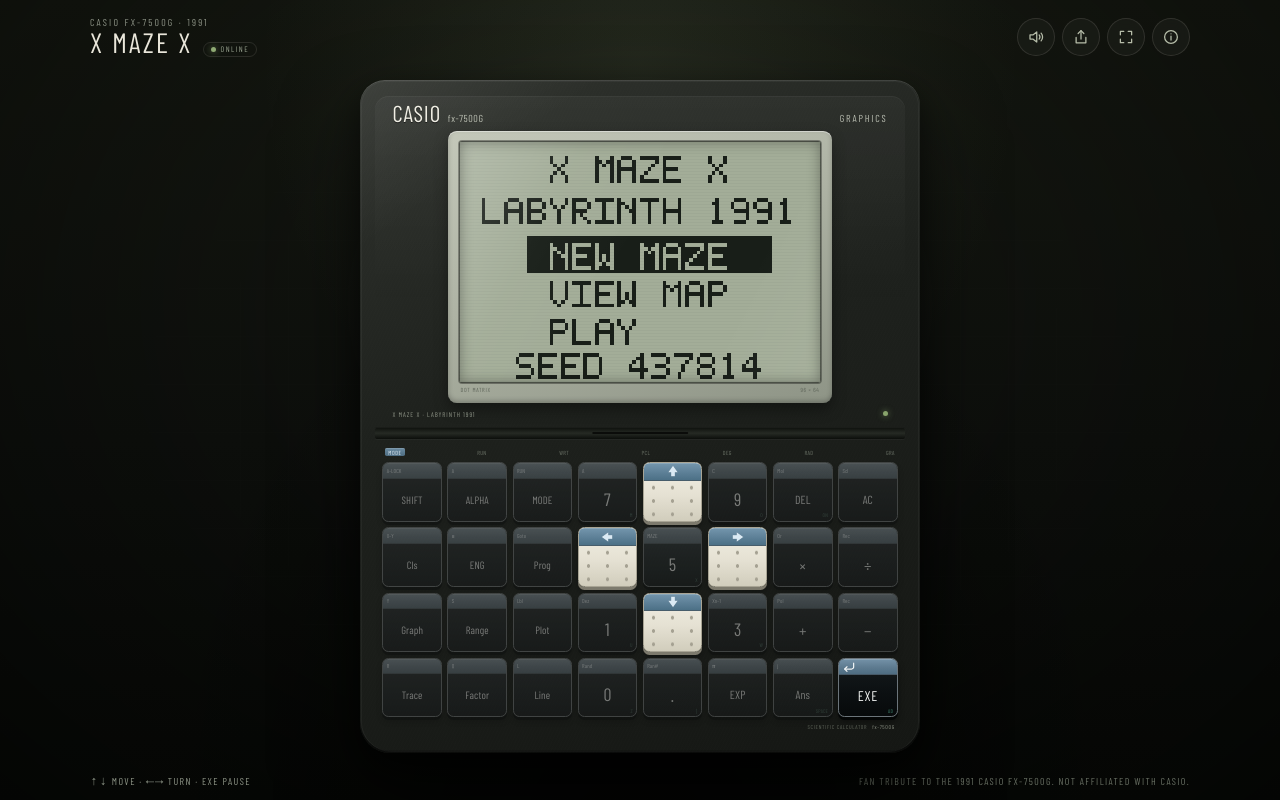
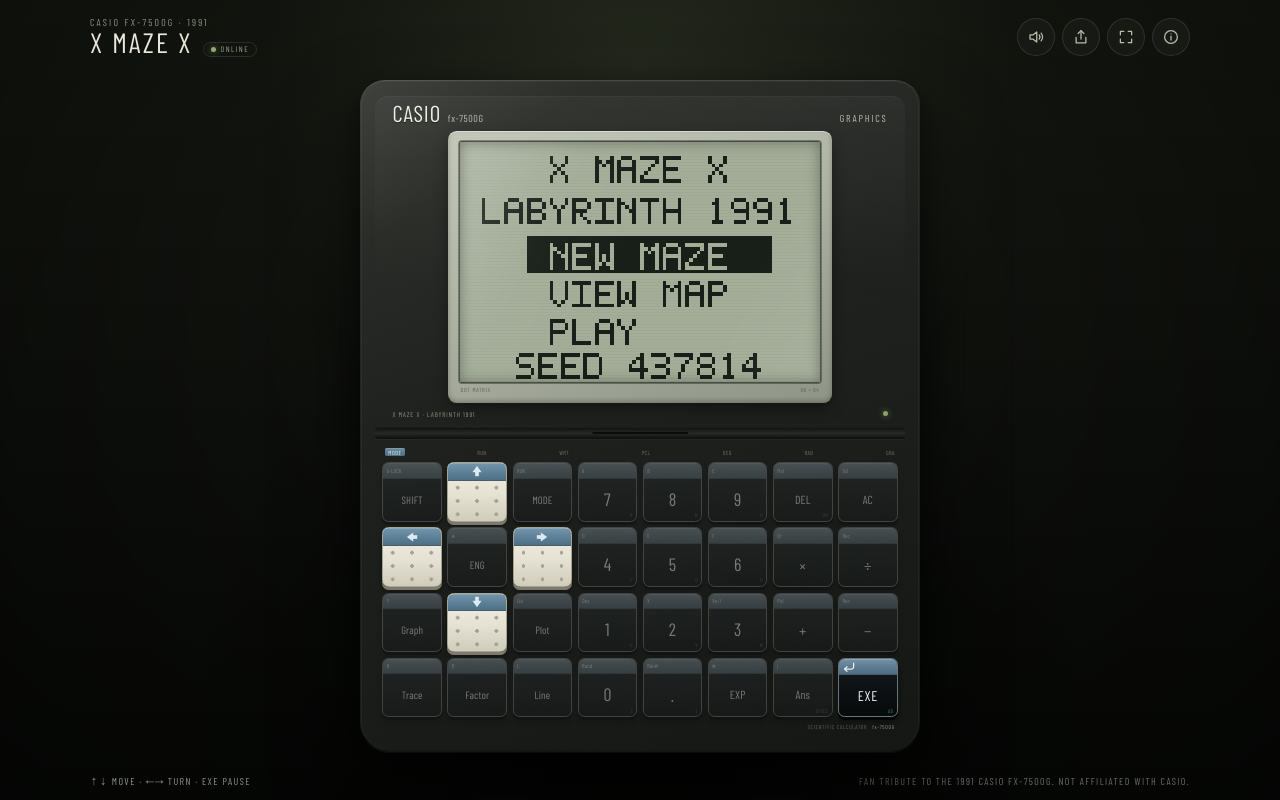
Before and after one commit to hipe-0/x-maze-x-labyrinth, a React (Vite) app: page / in a window 1280 px wide. Built offline with nearby package versions, Linux system fonts and the light colour scheme.

Commit message:
Keep the number pad visible beside the arrows

```diff
--- a/src/ui/Calculator.tsx
+++ b/src/ui/Calculator.tsx
@@ -74,9 +74,6 @@ export function Calculator({ game, onAction, onRelease }: CalculatorProps) {
 
           <div className="keypad-grid">
             <IdleKey band="A-LOCK" label="SHIFT" />
-            <IdleKey band="A" label="ALPHA" />
-            <IdleKey band="RUN" label="MODE" />
-            <IdleKey band="A" label="7" foot="M" className="key--num" />
             <Key
               action="up"
               ariaLabel="Up / move forward"
@@ -85,13 +82,13 @@ export function Calculator({ game, onAction, onRelease }: CalculatorProps) {
               className="key--arrow"
               band={<ArrowGlyph direction="up" />}
             />
+            <IdleKey band="RUN" label="MODE" />
+            <IdleKey band="A" label="7" foot="M" className="key--num" />
+            <IdleKey band="B" label="8" foot="N" className="key--num" />
             <IdleKey band="C" label="9" foot="O" className="key--num" />
             <IdleKey band="Mol" label="DEL" foot="ON" className="key--cap" />
             <IdleKey band="Scl" label="AC" className="key--cap" />
 
-            <IdleKey band="X-Y" label="Cls" />
-            <IdleKey band="≡" label="ENG" />
-            <IdleKey band="Goto" label="Prog" />
             <Key
               action="left"
               ariaLabel="Left / turn left"
@@ -100,7 +97,7 @@ export function Calculator({ game, onAction, onRelease }: CalculatorProps) {
               className="key--arrow"
               band={<ArrowGlyph direction="left" />}
             />
-            <IdleKey band="MAZE" label="5" foot="X" className="key--hub" />
+            <IdleKey band="≡" label="ENG" />
             <Key
               action="right"
               ariaLabel="Right / turn right"
@@ -109,13 +106,13 @@ export function Calculator({ game, onAction, onRelease }: CalculatorProps) {
               className="key--arrow"
               band={<ArrowGlyph direction="right" />}
             />
+            <IdleKey band="D" label="4" foot="P" className="key--num" />
+            <IdleKey band="E" label="5" foot="Q" className="key--num" />
+            <IdleKey band="F" label="6" foot="R" className="key--num" />
             <IdleKey band="Or" label="×" className="key--op" />
             <IdleKey band="Rec" label="÷" className="key--op" />
 
             <IdleKey band="Y" label="Graph" />
-            <IdleKey band="S" label="Range" />
-            <IdleKey band="Lbl" label="Plot" />
-            <IdleKey band="Dez" label="1" foot="U" className="key--num" />
             <Key
               action="down"
               ariaLabel="Down / move back"
@@ -124,6 +121,9 @@ export function Calculator({ game, onAction, onRelease }: CalculatorProps) {
               className="key--arrow"
               band={<ArrowGlyph direction="down" />}
             />
+            <IdleKey band="Lbl" label="Plot" />
+            <IdleKey band="Dez" label="1" foot="U" className="key--num" />
+            <IdleKey band="X" label="2" foot="V" className="key--num" />
             <IdleKey band="Xn-1" label="3" foot="W" className="key--num" />
             <IdleKey band="Pol" label="+" className="key--op" />
             <IdleKey band="Rec" label="−" className="key--op" />
```
